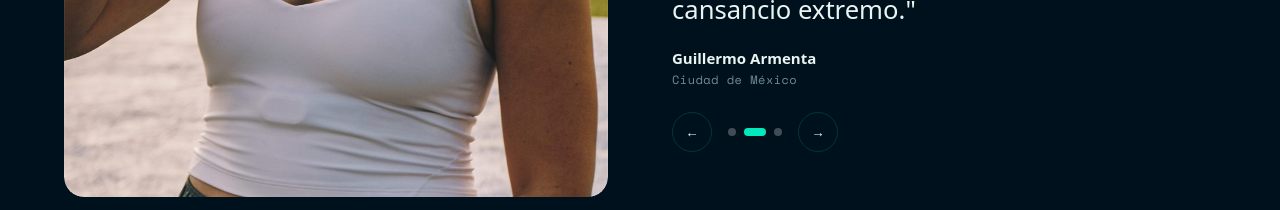
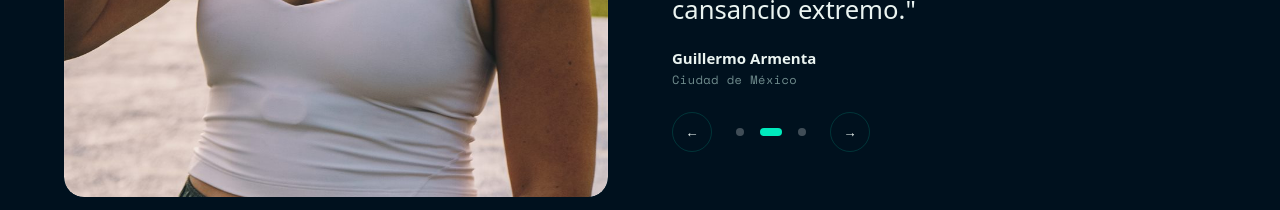
Before and after one commit to jonbojorquezr/STRIDE, a Next.js app: page / in a window 1280 px wide. Shown: the part 4180-4390 px from the top of the page. Built offline with nearby package versions, Linux system fonts and the light colour scheme; a web font is replaced by a local one.

Commit message:
style(design): FINDING-001 — carousel dots hit area 8px → 24px (visual dot unchanged via background-clip)

```diff
--- a/app/home.css
+++ b/app/home.css
@@ -89,9 +89,9 @@
 .quote-nav { display: flex; align-items: center; gap: 16px; margin-top: 24px; }
 .quote-nav > button { width: 40px; height: 40px; border-radius: 50%; border: 1px solid var(--line); background: transparent; color: #eaf4f1; transition: border-color .2s, color .2s; }
 .quote-nav > button:hover { border-color: var(--aqua); color: var(--aqua); }
-.dots { display: flex; gap: 8px; }
-.dots button { width: 8px; height: 8px; border-radius: 50%; border: none; background: rgba(255,255,255,.25); padding: 0; }
-.dots button.on { background: var(--aqua); width: 22px; border-radius: 100px; }
+.dots { display: flex; gap: 0; }
+.dots button { width: 24px; height: 24px; border-radius: 100px; border: none; background: rgba(255,255,255,.25); padding: 8px; background-clip: content-box; }
+.dots button.on { background: var(--aqua); background-clip: content-box; width: 38px; }
 @media (max-width: 880px) { .comm-in { grid-template-columns: 1fr; } .comm-visual { max-width: 440px; } }
 
 /* ---------- Newsletter ---------- */
```
